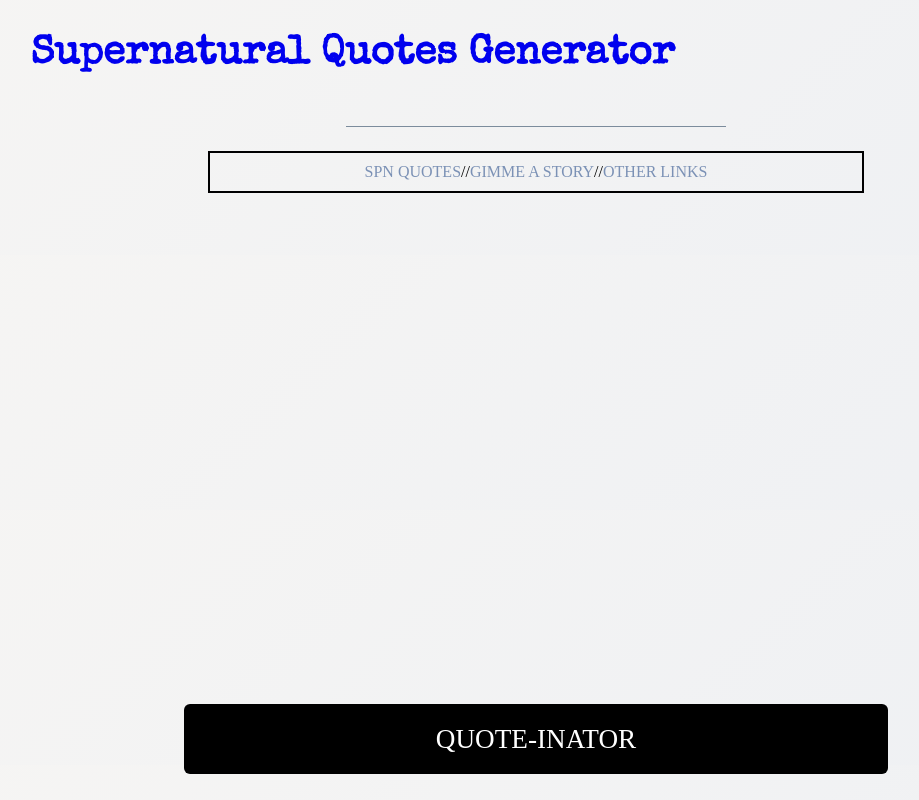
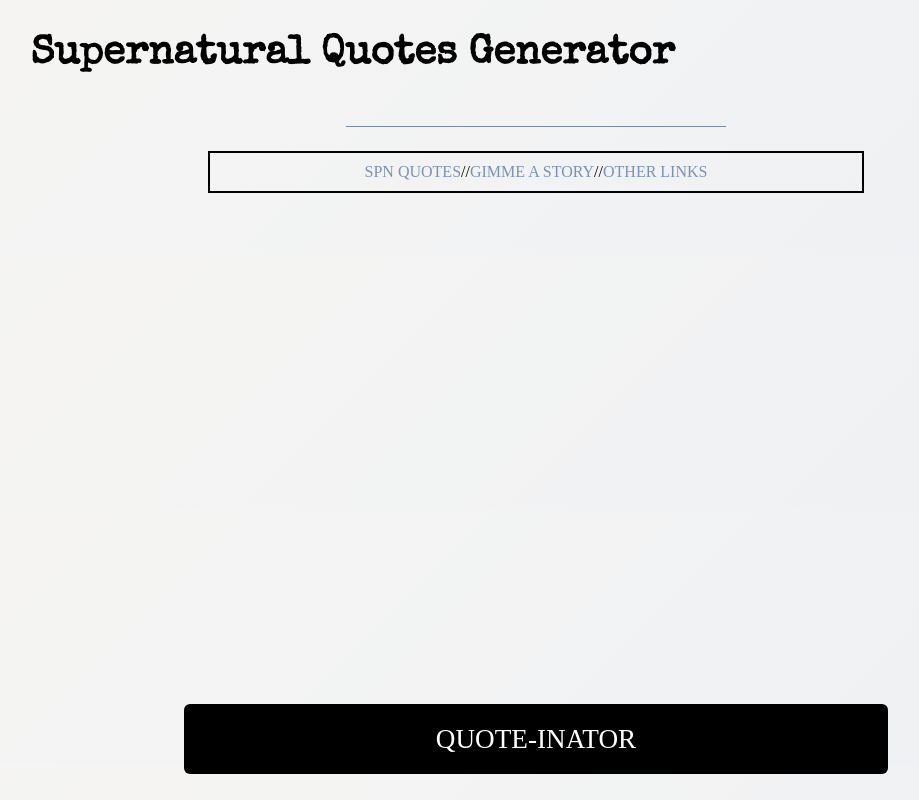
Before and after one commit to dimensionalideas/dimensionalideas.github.io, a plain HTML site: page index.html in a window 1280 px wide. Shown: the whole page, without its empty margins (104-1023 px from the left). Drawn offline with nearby package versions, Linux system fonts and the light colour scheme; a web font is replaced by a local one.

Commit message:
Update stylesheet.css

```diff
--- a/stylesheet.css
+++ b/stylesheet.css
@@ -127,6 +127,9 @@ body {
   padding: 10px;
   text-align: center;
 }
+.lik {
+  color: black;
+}
 //noteo
 
 @import url("https://fonts.googleapis.com/css?family=Open+Sans:700|Playfair+Display");
```
